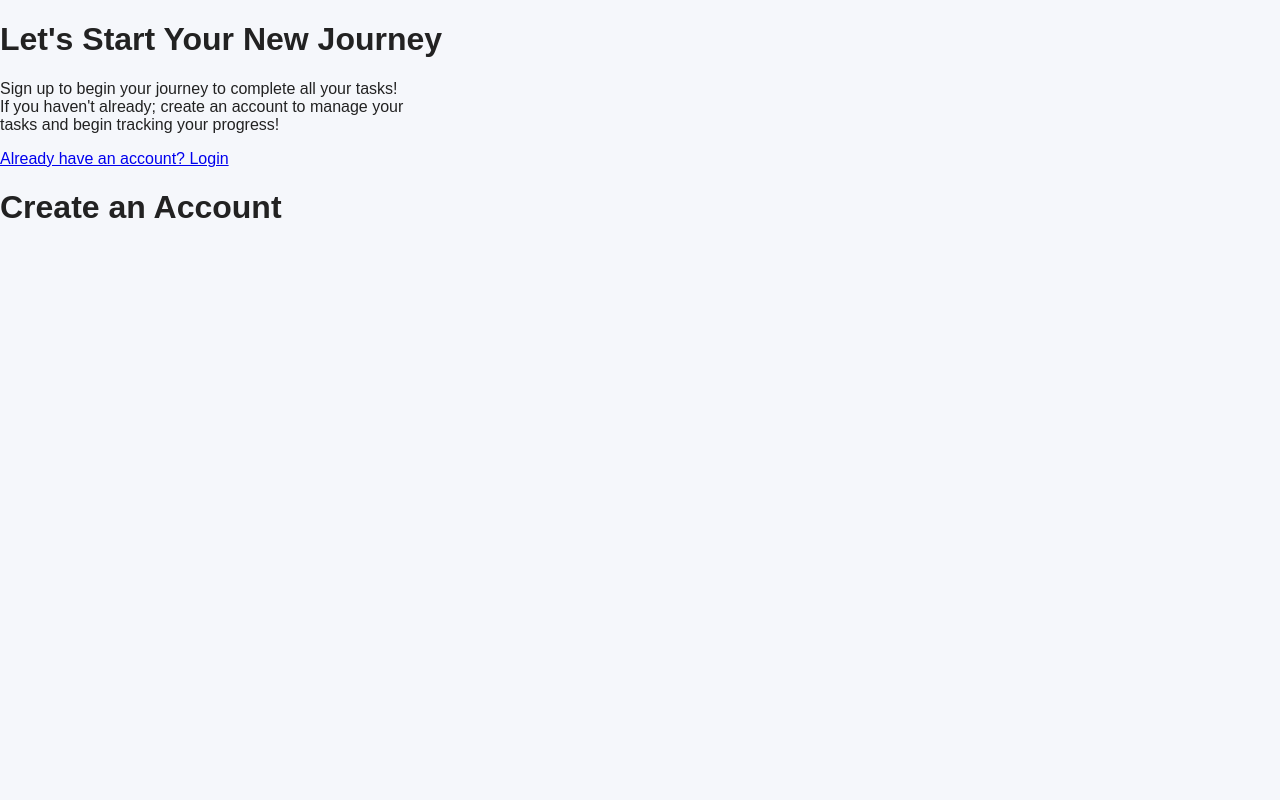
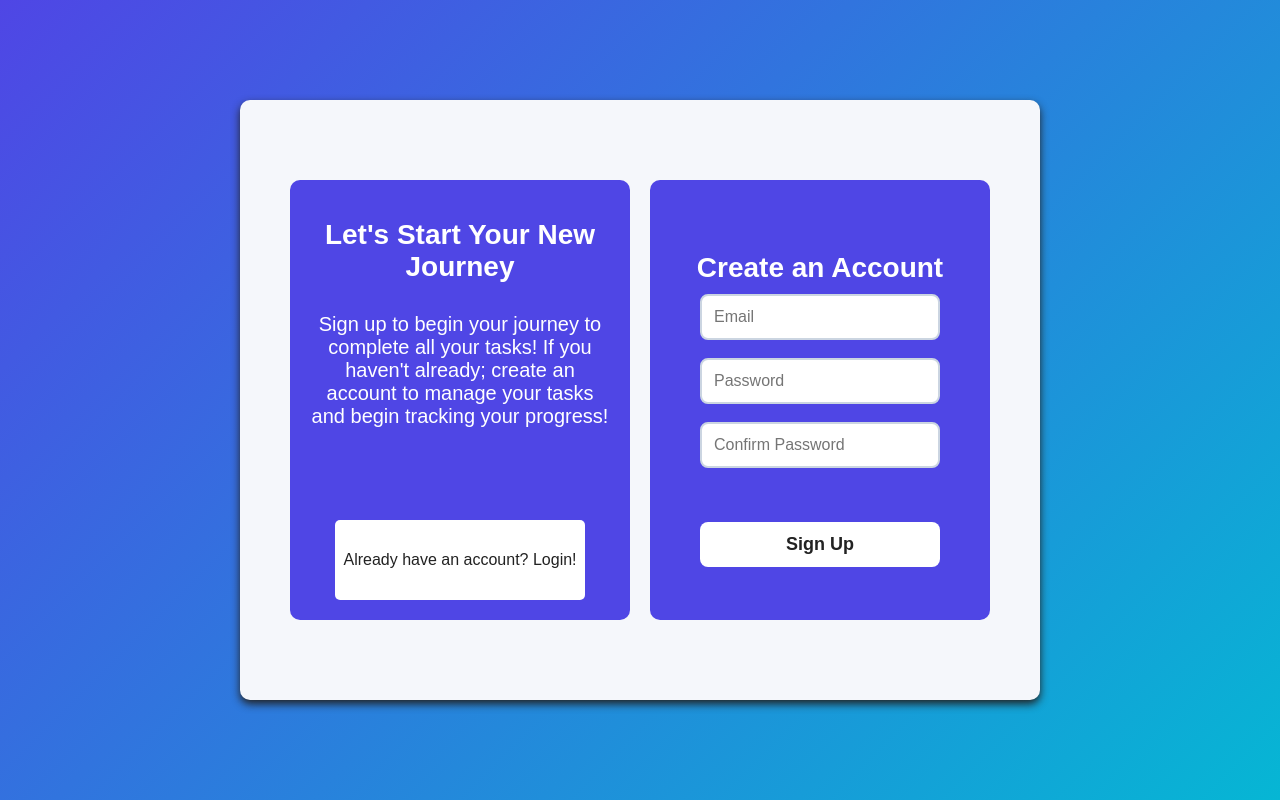
Before and after one commit to KevinCaudell/Task-Manager, a Flask app: page /signup in a window 1280 px wide. Run offline with Flask 3, Linux system fonts and the light colour scheme.

Commit message:
Add styles for sign-up page and update signup template structure

```diff
--- a/static/css/style.css
+++ b/static/css/style.css
@@ -163,3 +163,141 @@ body {
 	.app-container { flex-direction: column; }
 	.sidebar { width: 100%; border-right: none; border-bottom: 1px solid #e6e9ef; }
 }
+
+
+/* Sign Up Page Styles */
+
+.main-content-signup {
+	display: flex;
+    justify-content: center;
+    align-items: center;
+    min-height: 100vh;
+    width: 100%;
+    padding: 0;
+    margin: 0;
+
+	background: linear-gradient(135deg, #4f46e5, #06b6d4);
+}
+
+.back-rectangle {
+	width: 800px;
+	height: 600px;
+	background: #f5f7fb;
+	box-shadow: #222 0px 4px 8px;
+
+	display: flex;
+	flex-direction: row;
+	justify-content: center;
+    align-items: center;
+	gap: 20px;
+	border-radius: 10px;
+}
+
+.box {
+	height: 400px;
+	width: 300px;
+	background: #4f46e5;
+	padding: 20px;
+	border-radius: 10px;
+}
+
+.left {
+	display: flex;
+    flex-direction: column;
+    align-items: center;
+    text-align: center;
+	height: 100%;
+}
+
+
+.left h1 {
+	color: #fff;
+	font-size: 28px;
+	margin-bottom: 10px;
+	text-align: center;
+}
+
+.left p {
+	color: #fff;
+	text-align: center;
+	font-size: 20px;
+}
+
+.left .login {
+	width: 250px;
+	height: 80px;
+	background: #ffffff;
+    border-radius: 5px;
+
+	display: flex;
+	justify-content: center;
+	align-items: center;
+	text-align: center;
+	margin-top: auto;
+}
+
+.left .login a {
+	color: #222;
+	font-size: 16px;
+	text-decoration: none;
+}
+
+.left .login:hover {
+	filter: brightness(0.92);
+    box-shadow: 0px 4px 10px rgba(0,0,0,0.15);
+}
+
+.right {
+	display: flex;
+    flex-direction: column;
+    justify-content: center;
+    align-items: center;
+    height: 100%;
+    text-align: center;
+}
+
+.right h1 {
+	color: #fff;
+	font-size: 28px;
+	margin-bottom: 10px;
+	text-align: center;
+}
+
+form {
+    display: flex;
+    flex-direction: column;
+    gap: 18px;
+    width: 80%;
+    max-width: 260px;
+}
+
+input {
+    padding: 12px;
+    font-size: 16px;
+    border: 2px solid #cbd5e1;
+    border-radius: 8px;
+    outline: none;
+    transition: 0.2s;
+}
+
+input:focus {
+    border-color: #4f46e5;
+    box-shadow: #222 0px 0px 8px;
+}
+
+button {
+    padding: 12px;
+    font-size: 18px;
+    font-weight: 600;
+    background: #ffffff;
+    color: #222;
+    border: none;
+    border-radius: 8px;
+    cursor: pointer;
+    transition: 0.2s;
+}
+
+button:hover {
+    filter: brightness(0.92);
+    box-shadow: 0px 4px 10px rgba(0,0,0,0.15);
+}
--- a/templates/index.html
+++ b/templates/index.html
@@ -27,7 +27,7 @@
     </ul>
 </section>
 
-<p class="join">Join us today and experience the difference of managing your tasks one task at a time!</p>
+<p class="join"><strong>Join us today and experience the difference of managing your tasks one task at a time!</strong></p>
 
 <section class="sign-up">
     <div class="btn">
--- a/templates/signup.html
+++ b/templates/signup.html
@@ -7,18 +7,18 @@
     <link rel="stylesheet" href="{{ url_for('static', filename='css/style.css') }}">
 </head>
 
-<main>
+<body>
+    <main class="main-content-signup">
         <div class="back-rectangle">
             <div class="box">
-
                 <div class="left">
                     <h1>Let's Start Your New Journey</h1>
-                <p>Sign up to begin your journey to complete all your tasks!<br>
-                    If you haven't already; create an account to manage your<br>
+                    <p>Sign up to begin your journey to complete all your tasks!
+                        If you haven't already; create an account to manage your
                         tasks and begin tracking your progress!
                     </p>
                     <div class="login">
-                    <a href="#">Already have an account? Login</a>
+                        <a href="{{ url_for('login')}}">Already have an account? Login!</a>
                     </div>
                 </div>
 
@@ -28,9 +28,16 @@
                 <div class="right">
                     <h1>Create an Account</h1>
 
-                <form action=""
+                    <form action="{{ url_for('signup') }}" method="post">
+                        <input type="email" name="email" placeholder="Email" required>
+                        <input type="password" name="password" placeholder="Password" required>
+                        <input type="password" name="confirm_password" placeholder="Confirm Password" required><br>
+                        <button type="submit">Sign Up</button>
+                    </form>
+
                 </div>
             </div>
 
         </div>
     </main>
+</body>
```
Lines whose indentation alone changed are shown as unchanged.
